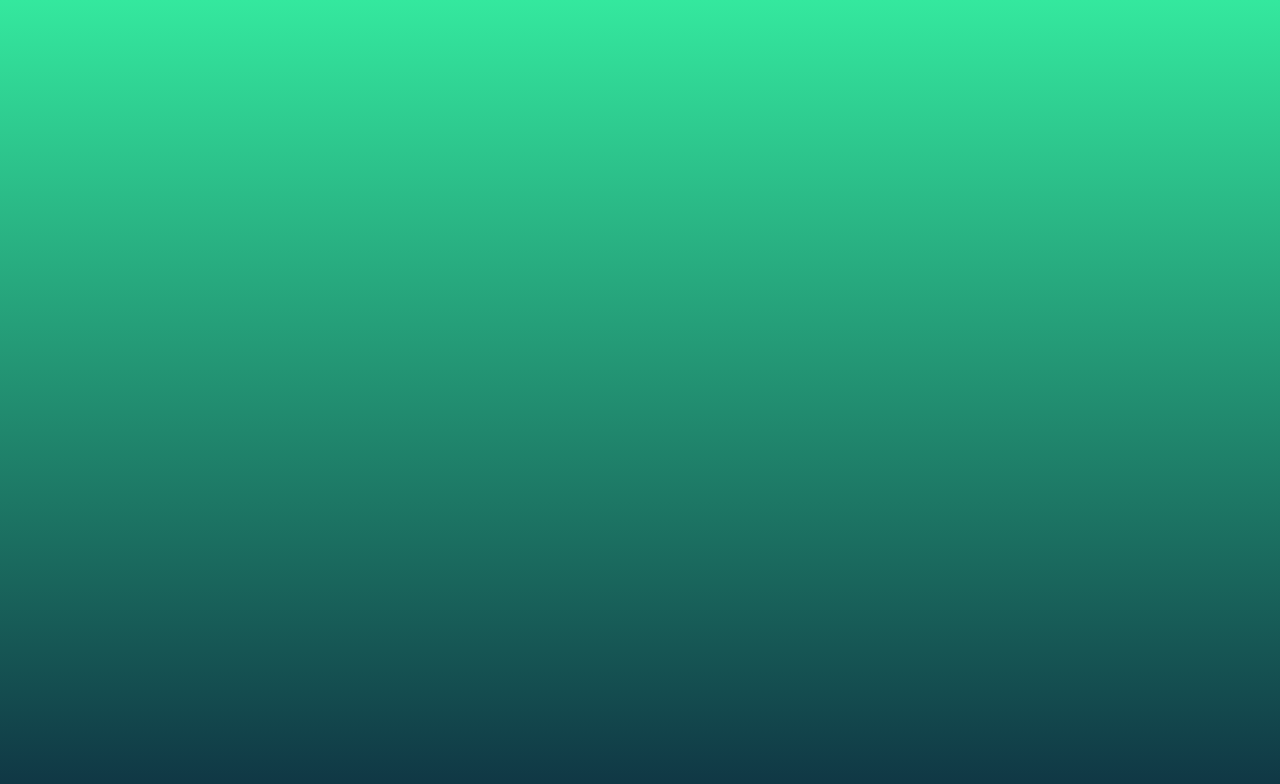
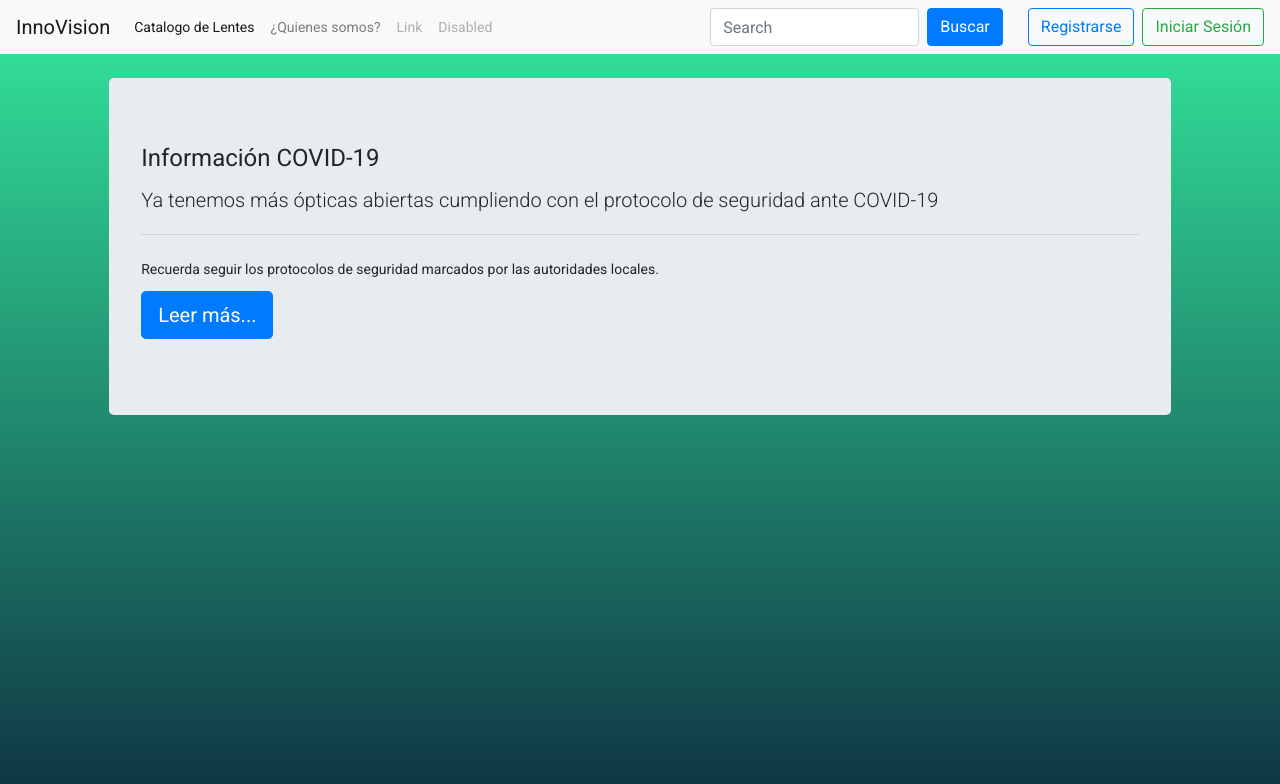
Before and after one commit to ikreduardo/opticaweb, an Angular app: page / in a window 1280 px wide. Shown: the top 784 px of the page. Built offline with nearby package versions, Linux system fonts and the light colour scheme.

Commit message:
actualizando

```diff
--- a/src/app/app.module.ts
+++ b/src/app/app.module.ts
@@ -18,6 +18,7 @@ import { LoginComponent } from './components/auth/login/login.component';
 import { RegisterComponent } from './components/auth/register/register.component';
 import { TableRolComponent } from './components/tables/table-rol/table-rol.component';
 import { TableStoreComponent } from './components/tables/table-store/table-store.component';
+import { HomeComponent } from './components/main/home/home.component';
 
 @NgModule({
   declarations: [
@@ -28,7 +29,8 @@ import { TableStoreComponent } from './components/tables/table-store/table-store
     LoginComponent,
     RegisterComponent,
     TableRolComponent,
-    TableStoreComponent
+    TableStoreComponent,
+    HomeComponent
   ],
   imports: [
     BrowserModule,
--- a/src/app/components/auth/login/login.component.html
+++ b/src/app/components/auth/login/login.component.html
@@ -3,7 +3,7 @@
     class="form-signin animated fadeIn"
     autocomplete="off"
   >
-    <img class="mb-4 img" src="../../../../assets/img/key.png" alt="logo" />
+    <a [routerLink]="['/home']"> <img class="mb-4 img" src="../../../../assets/img/key.png" alt="logo" /> </a>
     <h1 class="h3 mb-3 font-weight-normal">Sign in</h1>
     <label class="sr-only" for="inputEmail">Email Address</label>
     <input
--- a/src/app/components/auth/register/register.component.css
+++ b/src/app/components/auth/register/register.component.css
@@ -24,3 +24,8 @@
   .form-signin .form-control {
     height: 30px;
   }
+
+  .imghome{
+    width: 5%;
+    float: left;
+  }
--- a/src/app/components/auth/register/register.component.html
+++ b/src/app/components/auth/register/register.component.html
@@ -1,9 +1,10 @@
+<a [routerLink]="['/home']"> <img src="../../../../assets/img/home.png" alt="" class="imghome"> </a>
 <div class="background text-center">
     <form
       class="form-signin animated fadeIn"
       autocomplete="off"
     >
-      <img class="mb-4 img" src="../../../../assets/img/key.png" alt="logo" />
+      <a [routerLink]="['/home']"> <img class="mb-4 img" src="../../../../assets/img/key.png" alt="logo" /> </a>
       <h1 class="h3 mb-3 font-weight-normal">Sign up</h1>
       <label class="sr-only" for="inputEmail">Email Address</label>
       <input
--- /dev/null
+++ b/src/app/components/main/home/home.component.css
@@ -0,0 +1,68 @@
+.search{
+    margin-right: 25px;
+}
+
+.newbody{
+  background-image: url("/src/assets/img/log.png");
+  size: auto;
+}
+.fir{
+  background-image: src("/src/assets/img/Clo.jpg");
+  background-size: auto;
+}
+
+/*MODAL COMPONENT*/
+.oscuro .modal-content {
+    background-color: #021f2e;
+    color: white;
+  }
+  .oscuro .close {
+    color: white;
+  }
+
+.azul {
+    background-color: #0fa1eb;
+  }
+  .background {
+    height: 100%;
+    width: 100%;
+    background-color: #80d61499;
+    display: flex;
+    align-items: center;
+    justify-content: center;
+    padding-top: 5px;
+    padding-bottom: 5px;
+    color: #FFF;
+  }
+
+  .img {
+    width: 250px;
+    margin-top: 10px;
+  }
+
+  .form-signin {
+    width: 90%;
+    max-width: 200px;
+    padding: 0px;
+    margin: 0 auto;
+  }
+
+  .form-signin .form-control {
+    height: 45px;
+  }
+
+  .text-center {
+    text-align: center!important;
+}
+
+ .panel1{
+    background-color: #FFF;
+  }
+
+  .btn1{
+      color: #FFF;
+  }
+  .t1{
+      color: #FFF;
+      font-style: italic;
+  }
--- /dev/null
+++ b/src/app/components/main/home/home.component.html
@@ -0,0 +1,112 @@
+<nav class="navbar navbar-expand-lg navbar-light bg-light navcolor">
+    <button class="navbar-toggler" type="button" data-toggle="collapse" data-target="#navbarTogglerDemo01" aria-controls="navbarTogglerDemo01" aria-expanded="false" aria-label="Toggle navigation">
+      <span class="navbar-toggler-icon"></span>
+    </button>
+    <div class="collapse navbar-collapse" id="navbarTogglerDemo01">
+      <a class="navbar-brand" href="#">InnoVision</a>
+      <ul class="navbar-nav mr-auto mt-2 mt-lg-0">
+        <li class="nav-item active">
+          <a class="nav-link" href="#"> Catalogo de Lentes <span class="sr-only">(current)</span></a>
+        </li>
+        <li class="nav-item">
+          <a class="nav-link" href="/customer">¿Quienes somos?<span class="sr-only">(current)</span></a>
+        </li>
+        <li class="nav-item">
+          <a class="nav-link disabled" href="#">Link</a>
+        </li>
+        <li class="nav-item">
+          <a class="nav-link disabled" href="#">Disabled</a>
+        </li>
+      </ul>
+      <form class="form-inline my-2 my-lg-0">
+        <input class="form-control mr-sm-2" type="search" placeholder="Search" aria-label="Search">
+        <button class="btn btn-primary search" type="submit">Buscar</button>
+        <button type="button" class="btn btn-outline-primary mr-2" [routerLink]="['/register']">Registrarse</button>
+        <button type="button" class="btn btn-outline-success" [routerLink]="['/login']">Iniciar Sesión</button>
+
+      </form>
+    </div>
+</nav>
+
+<div class="row">
+  <div class="col-md-1">
+
+  </div>
+  <div class="col-md-10">
+    <div class="jumbotron fir mt-4">
+      <h1 class="display-4">Información COVID-19</h1>
+      <p class="lead">Ya tenemos más ópticas abiertas cumpliendo con el protocolo de seguridad ante COVID-19</p>
+      <hr class="my-4">
+      <p>Recuerda seguir los protocolos de seguridad marcados por las autoridades locales.</p>
+      <p class="lead">
+        <a class="btn btn-primary btn-lg" href="https://coronavirus.gob.mx" role="button">Leer más...</a>
+      </p>
+    </div>
+  </div>
+  <div class="col-md-1">
+
+  </div>
+
+</div>
+
+
+
+
+
+
+<!--MODAL SESION-->
+<ng-template #contenido let-modal>
+  <div class="modal-header">
+      <h4 class="modal-title">Login</h4>
+      <button class="close" aria-label="close" type="button" (click)="modal.dismiss()">
+          <span aria-hidden="true">&times;</span>
+      </button>
+  </div>
+  <div class="modal-body">
+      <div class="container text-center">
+          <div class="row">
+              <div class="col-md-12 panel1">
+                  <a [routerLink]="['/home']"><img class="mb-4 img" src="assets/img/log.png" alt="logo" /></a>
+              </div>
+              <div class="col-md-12 panel2">
+                  <div class="background text-center">
+                      <form
+                        class="form-signin animated fadeIn"
+                        autocomplete="off"
+                      >
+                        <label class="sr-only" for="inputEmail">Correo</label>
+                        <input
+                          type="email"
+                          class="form-control mb-2"
+                          id="inputEmail"
+                          placeholder="Correo"
+                        />
+                        <label class="sr-only" for="inputPassword">Password</label>
+                        <input
+                          type="password"
+                          class="form-control mb-3"
+                          id="inputPassword"
+                          placeholder="Password"
+                        />
+                        <!--botones ejemplo
+                        <button type="submit" class="btn btn-outline-primary btn-block mb-2 btn1" [routerLink]="['/home']">
+                          Ingresar
+                        </button>
+                        <a [routerLink]="['/register']">Registrate</a>-->
+                      </form>
+                  </div>
+              </div>
+              <div class="modal-footer">
+                <div class="row">
+                  <div class="col-md-6 panel">
+                    <button type="button" class="btn btn-outline-primary" [routerLink]="['/register']" (click)="modal.close()">Registrar</button>
+                  </div>
+                  <div class="col-md-6 panel1" style="float: right;">
+                    <button type="button" class="btn btn-outline-success" [routerLink]="['/home']" (click)="modal.close()">Ingresar!</button>
+                  </div>
+                </div>
+            </div>
+          </div>
+      </div>
+  </div>
+</ng-template>
--- /dev/null
+++ b/src/app/components/main/home/home.component.ts
@@ -0,0 +1,15 @@
+import { Component, OnInit } from '@angular/core';
+
+@Component({
+  selector: 'app-home',
+  templateUrl: './home.component.html',
+  styleUrls: ['./home.component.css']
+})
+export class HomeComponent implements OnInit {
+
+  constructor() { }
+
+  ngOnInit(): void {
+  }
+
+}
--- a/src/app/components/tables/table-store/table-store.component.html
+++ b/src/app/components/tables/table-store/table-store.component.html
@@ -5,7 +5,7 @@
             <div class="card mt-4">
                 <div class="card-body">
                     <div class="card-title">
-                        Agregar nuevo usuario:
+                        Datos de Tienda:
                     </div>
                     <div class="form-group">
                         <input type="text" [(ngModel)]="selectedStore.name" placeholder="Name" class="form-control mt-1">
```
Also changed, not shown: src/app/app-routing.module.ts (+7 -4 lines), src/assets/img/home.png (added), 1 other file (tests, documents, lock files or other folders).
